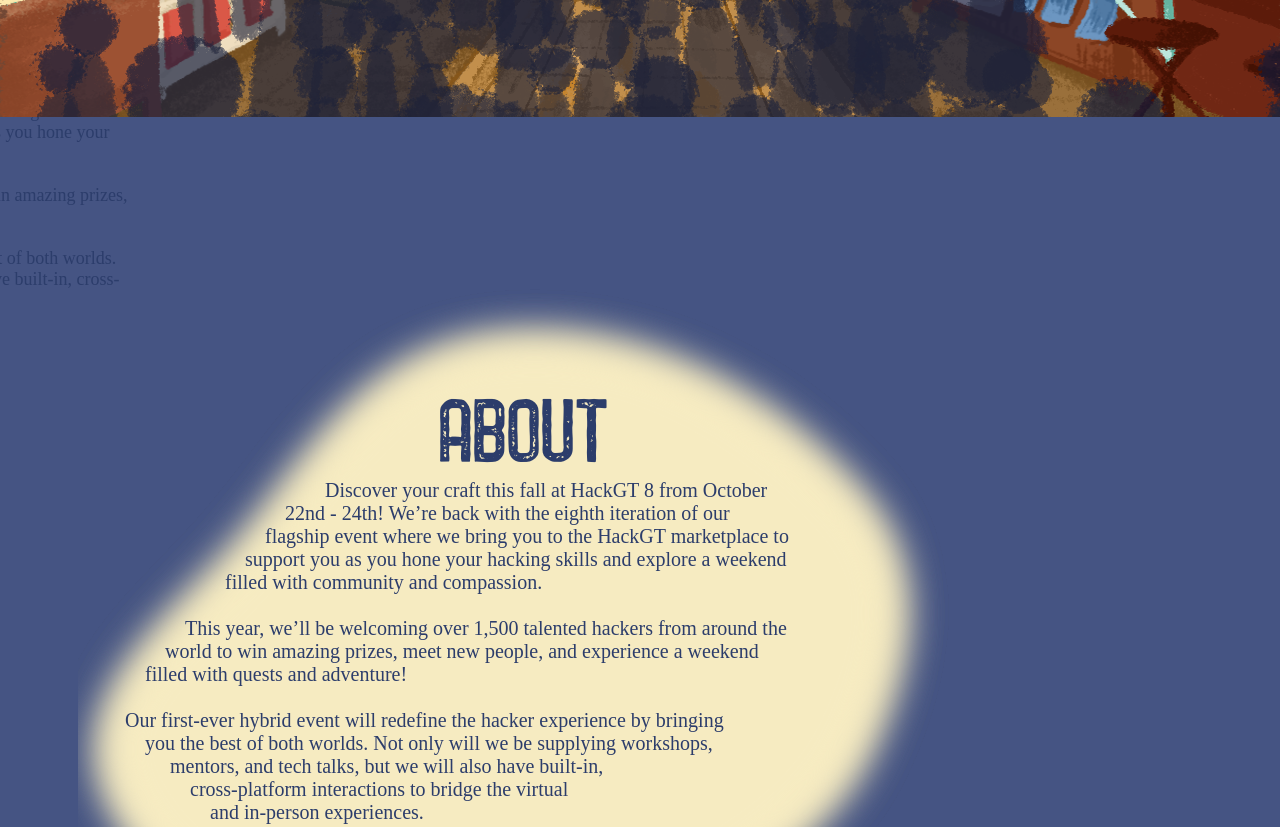
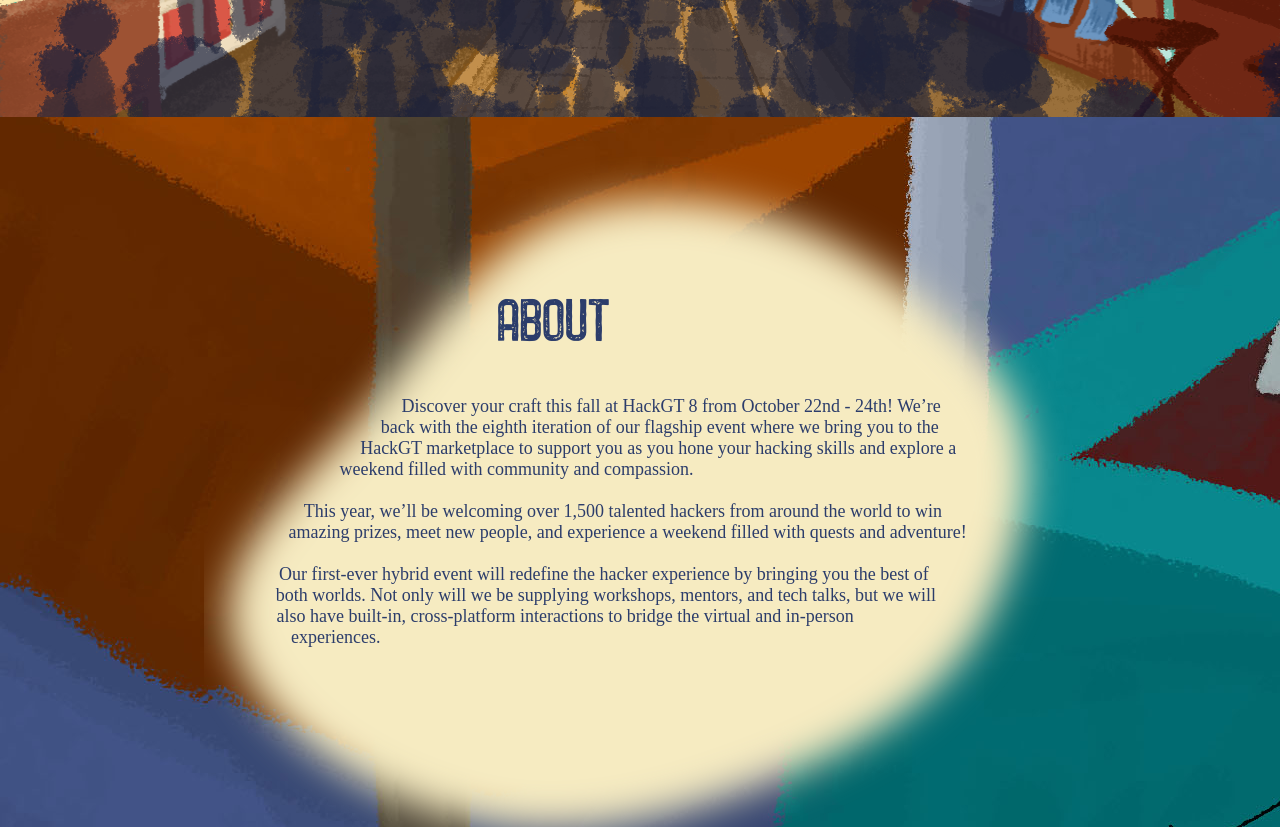
Before and after one commit to HackGT/hackgt8-website, a website: page src/index.html in a window 1280 px wide. Shown: the part 683-1510 px from the top of the page. Drawn offline with Linux system fonts and the light colour scheme; a script that the page names is missing; a web font is replaced by a local one.

Commit message:
Fixed merge + started images

```diff
--- a/src/index.css
+++ b/src/index.css
@@ -506,29 +506,70 @@
   display: none;
 }
 
-section#about {
+#about {
+  position: relative;
   color: #2c3d6b;
+  background-size: cover;
+  background: url("./assets/about.jpg") no-repeat center;
+  display: flex;
+  justify-content: center;
+  align-items: center;
+  overflow: hidden;
 }
 
-svg#blob {
-  z-index: -100;
-  position: absolute;
-  top: calc(100vh + 172px);
-  left: 78px;
+#about .blob {
+  overflow: hidden;
 }
 
-h2#about-header {
-  font-size: 72px;
+#about .blob .content {
   position: absolute;
-  top: calc(100vh + 220px);
-  left: 440px;
+  top: 50%;
+  transform: translateY(calc(60px + -50%));
 }
 
-p#about-body {
-  font-size: 20px;
-  position: absolute;
-  top: calc(100vh + 350px);
-  left: 93px;
+#about .blob .content::before {
+  content: "";
+  float: left;
+  height: 500px;
+  width: 500px;
+  shape-outside: polygon(
+    93px 200px,
+    289px 1px,
+    24px 4px,
+    23px 498px,
+    123px 496px,
+    34px 367px,
+    52px 256px
+  );
+  shape-margin: 3%;
+}
+
+#about .blob .content p {
+  width: 1000px;
+}
+
+#about .blob .content p::before {
+  content: "";
+  float: right;
+  height: 500px;
+  width: 500px;
+  shape-outside: polygon(
+    288px 7px,
+    311px 5px,
+    311px 371px,
+    73px 371px,
+    220px 272px,
+    270px 192px,
+    300px 84px
+  );
+  shape-margin: 3%;
+}
+
+#about .blob .content::after {
+}
+
+.show {
+  display: block;
 }
 
 footer {
@@ -579,9 +620,11 @@
   justify-content: flex-end;
 }
 
-.pd-1 {
-  padding: var(--base-unit-1);
-}
+@media (max-width: 850px) {
+  svg#blob {
+    position: relative;
+    transform: translateX(-20%);
+  }
 
   #about .blob .content::before {
     display: none;
@@ -677,6 +720,8 @@
   }
 }
 
-.pd-bot-16 {
-  padding-bottom: var(--base-unit-16);
+@media (max-height: 700px) {
+  #splash {
+    top: 150px;
+  }
 }
--- a/src/index.html
+++ b/src/index.html
@@ -210,82 +210,7 @@
           </div>
         </div>
       </section>
-      <section id="about">
-        <svg
-            width="872"
-            height="727"
-            viewBox="0 0 872 727"
-            fill="none"
-            xmlns="http://www.w3.org/2000/svg"
-            id="blob"
-        >
-            <g filter="url(#filter0_f)">
-                <path
-                    fill-rule="evenodd"
-                    clip-rule="evenodd"
-                    d="M424.301 50.2568C571.697 36.3403 702.055 119.482 779.608 207.459C845.679 282.41 825.881 375.871 786.112 460.697C752.589 532.201 677.975 585.674 584.746 623.098C485.187 663.063 372.874 695.548 265.915 669.516C149.111 641.087 51.4983 573.174 28.2444 487.654C6.0707 406.106 92.1518 337.132 156.28 266.31C233.015 181.565 283.449 63.5554 424.301 50.2568Z"
-                    fill="#F6EBC1"
-                />
-            </g>
-            <defs>
-                <filter
-                    id="filter0_f"
-                    x="-25.0001"
-                    y="0"
-                    width="896.047"
-                    height="726.582"
-                    filterUnits="userSpaceOnUse"
-                    color-interpolation-filters="sRGB"
-                >
-                    <feFlood
-                        flood-opacity="0"
-                        result="BackgroundImageFix"
-                    />
-                    <feBlend
-                        mode="normal"
-                        in="SourceGraphic"
-                        in2="BackgroundImageFix"
-                        result="shape"
-                    />
-                    <feGaussianBlur
-                        stdDeviation="20"
-                        result="effect1_foregroundBlur"
-                    />
-                </filter>
-            </defs>
-        </svg>
-        <h2 id="about-header">About</h2>
-        <p id="about-body">
-            &emsp;&emsp;&emsp;&emsp;&emsp;&emsp;&emsp;&emsp;&emsp;&emsp;&emsp;Discover
-            your craft this fall at HackGT 8 from October<br />
-            &emsp;&emsp;&emsp;&emsp;&emsp;&emsp;&emsp;&emsp;&emsp;22nd -
-            24th! We’re back with the eighth iteration of our
-            <br />
-            &emsp;&emsp;&emsp;&emsp;&emsp;&emsp;&emsp;&emsp;flagship
-            event where we bring you to the HackGT marketplace to
-            <br />&emsp;&emsp;&emsp;&emsp;&emsp;&emsp;&emsp;support you
-            as you hone your hacking skills and explore a weekend<br />
-            &emsp;&emsp;&emsp;&emsp;&emsp;&emsp;filled with community
-            and compassion.
-            <br />
-            <br />
-
-            &emsp;&emsp;&emsp;&emsp;This year, we’ll be welcoming over
-            1,500 talented hackers from around the<br />
-            &emsp;&emsp;&emsp;world to win amazing prizes, meet new
-            people, and experience a weekend <br />&emsp;&emsp;filled
-            with quests and adventure!
-            <br />
-            <br />
-            &emsp;Our first-ever hybrid event will redefine the hacker
-            experience by bringing <br />&emsp;&emsp;you the best of
-            both worlds. Not only will we be supplying workshops,<br />&emsp;&emsp;&emsp;
-            mentors, and tech talks, but we will also have built-in,<br />&emsp;&emsp;&emsp;&emsp;
-            cross-platform interactions to bridge the virtual<br />&emsp;&emsp;&emsp;&emsp;&emsp;
-            and in-person experiences.
-        </p>
-    </section>
-      <section class="center" id="about-more">
+      <section class="center full" id="about-more">
         <div>
           <img class="lightbulb" src="assets/Webdoodles-06.png"/>
         </div>
```
